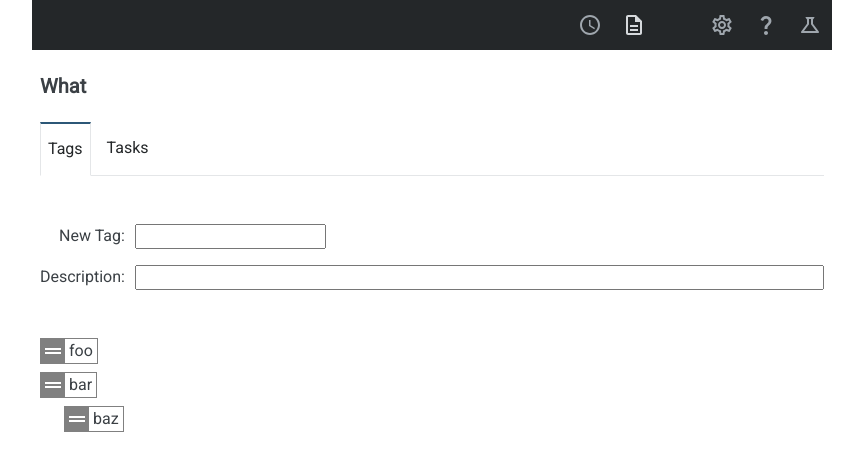
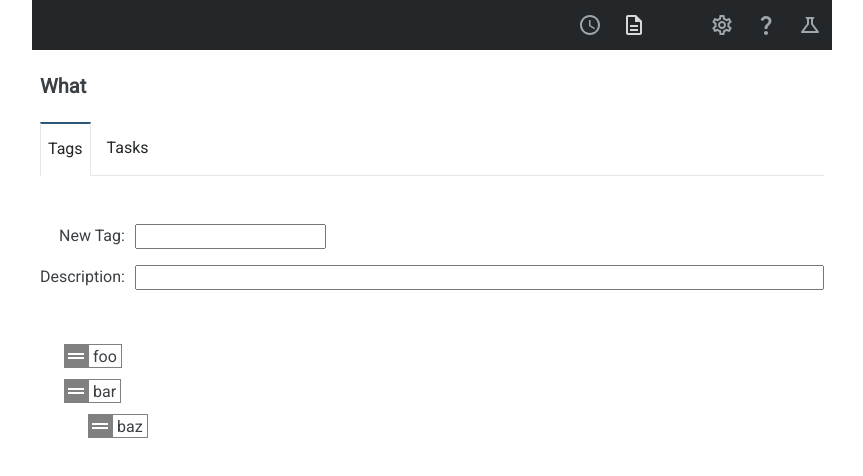
Before and after one commit to cwellsx/time, a React (Create React App) app: page /what in a window 1280 px wide. Shown: the top 476 px of the page, without its empty margins (208-1071 px from the left). Built offline with nearby package versions, Linux system fonts and the light colour scheme; some icons are missing; what date-and-time, raw.macro would draw is missing.

Commit message:
begin to edit tree item CSS

```diff
--- a/src/tree/TreeItem.tsx
+++ b/src/tree/TreeItem.tsx
@@ -1,4 +1,4 @@
-import "./editTree.sass";
+import "./treeItem.sass";
 
 import React from "react";
 import { useDrag, useDrop } from "react-dnd";
@@ -20,12 +20,9 @@ type ItemProps = { node: INode; index: number; setParent: (child: string, parent
 export const TreeItem: React.FunctionComponent<ItemProps> = (props: ItemProps) => {
   const { node, index, setParent } = props;
 
-  // const itemRef = React.useRef<HTMLDivElement>(null);
-  // const dragRef = React.useRef<HTMLDivElement>(null);
-
   // this is a heavily modified version of https://react-dnd.github.io/react-dnd/examples/sortable/simple
 
-  const id = `tree-${node.key}`;
+  const itemRef = React.useRef<HTMLDivElement>(null);
 
   const [{ handlerId }, drop] = useDrop<DragObject, void, { handlerId: Identifier | null }>({
     accept: node.type,
@@ -41,12 +38,13 @@ export const TreeItem: React.FunctionComponent<ItemProps> = (props: ItemProps) =
       // can't be parent of ancestor
       if (node.isDescendantOf(item.key)) return;
 
-      const self = document.getElementById(id);
-      const draggedOffset = monitor.getSourceClientOffset();
+      const dropped = itemRef.current?.getBoundingClientRect();
+      const dragged = monitor.getSourceClientOffset();
 
-      if (!self || !draggedOffset) return;
+      if (!dropped || !dragged) return;
 
-      const isChild = draggedOffset.x > self.getBoundingClientRect().right;
+      const isChild = dragged.x > dropped.left + 48;
+
       setParent(item.key, isChild ? node.key : node.parent);
     },
   });
@@ -59,13 +57,17 @@ export const TreeItem: React.FunctionComponent<ItemProps> = (props: ItemProps) =
     }),
   }));
 
-  const itemRef = React.useRef<HTMLDivElement>(null);
   drop(preview(itemRef));
 
   return (
-    <div ref={itemRef} style={{ opacity }}>
-      <div className="drag" ref={drag} id={id} />
-      {node.render()}
+    <div className="item" ref={itemRef} style={{ opacity }}>
+      <div className="line" />
+      <div className="pad">
+        <div className="drag" ref={drag} />
+      </div>
+      <div className="pad">
+        <span className="content">{node.render()}</span>
+      </div>
     </div>
   );
 };
--- a/src/tree/editTree.sass
+++ b/src/tree/editTree.sass
@@ -1,24 +1,6 @@
 ul.editTree,
 ul.editTree ul
   list-style: none
-
-  li
-    margin-top: 0.5rem
-
-  li > div
-    border: 1px solid grey
-    display: inline-block
-    box-sizing: content-box
-    padding-right: 0.254rem
-
-  .drag
-    width: 1.5rem
-    height: 1.5rem
-    margin-right: 0.25rem
-    background: url("drag_handle_white_24dp.svg") no-repeat
-    background-color: grey
-    float: left
-    cursor: move
 
 ul.editTree
   padding-left: 0
--- /dev/null
+++ b/src/tree/treeItem.sass
@@ -0,0 +1,29 @@
+ul.editTree li
+
+  .item > div
+    display: inline-block
+    vertical-align: text-top
+
+  .pad
+    padding: 0.25em 0
+
+  .line
+    width: 1.5rem
+    height: 2rem
+    // float: left
+
+  .drag
+    width: 1.5rem
+    height: 1.5rem
+    // margin-right: 0.25rem
+    background: url("drag_handle_white_24dp.svg") no-repeat
+    background-color: grey
+    // float: left
+    cursor: move
+
+  .content
+    padding: 0 0.25em
+    height: 1.5rem
+    border: 1px solid grey
+    // box-sizing: content-box
+    display: inline-block
```
